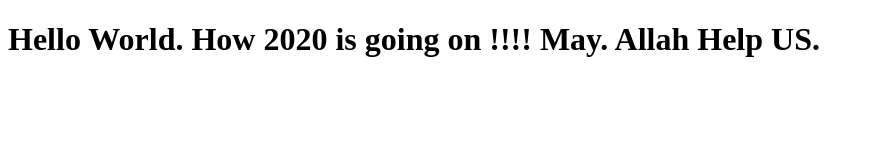
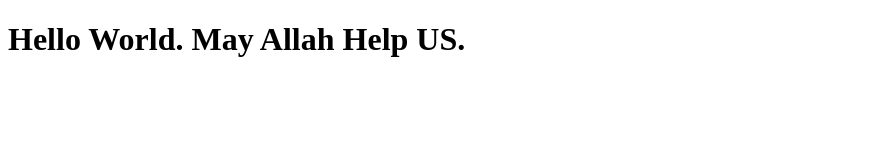
Before and after one commit to mashreqsol/bootcamp2020, a plain HTML site: page index.html in a window 1280 px wide. Shown: the whole page, without its empty margins (0-874 px from the left). Drawn offline with Linux system fonts and the light colour scheme.

Commit message:
Update index.html

```diff
--- a/index.html
+++ b/index.html
@@ -6,6 +6,6 @@
     <title>Document</title>
 </head>
 <body>
-   <h1>Hello World. How 2020 is going on !!!! May. Allah Help US. </h1>
+   <h1>Hello World. May Allah Help US. </h1>
 </body>
 </html>
```
